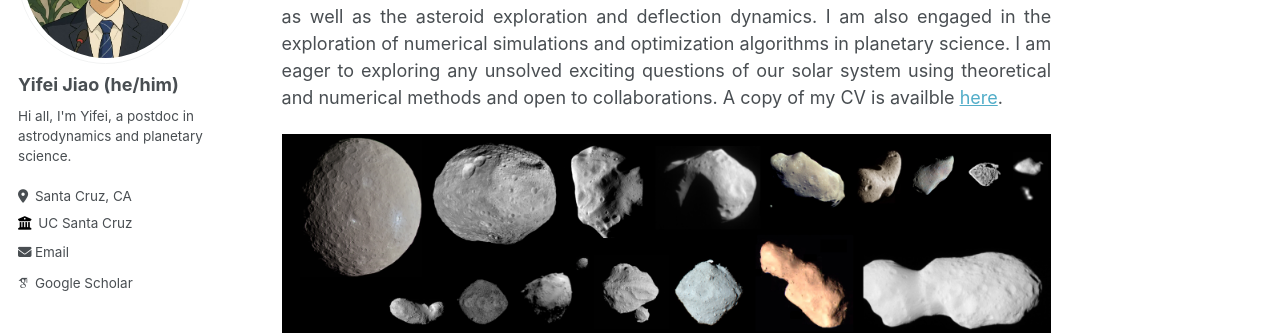
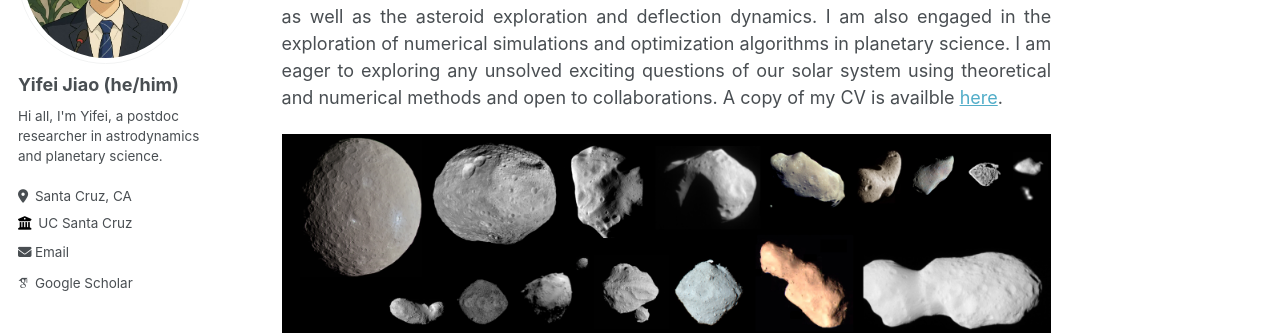
Before and after one commit to jiaoyf-thu/jiaoyf-thu.github.io, a Jekyll site: the page built from _pages/about.md, in a window 1280 px wide. Shown: the part 217-552 px from the top of the page. Built offline with Jekyll 4.4.1, drawn with Linux system fonts in a browser that asks for light colours; some web fonts are replaced.

Commit message:
Update _config.yml

```diff
--- a/_config.yml
+++ b/_config.yml
@@ -24,7 +24,7 @@ author:
   avatar           : "profile.png"
   name             : "Yifei Jiao (he/him)"
   pronouns         : # "he/him"
-  bio              : "Hi all, I'm Yifei, a postdoc in astrodynamics and planetary science."
+  bio              : "Hi all, I'm Yifei, a postdoc researcher in astrodynamics and planetary science."
   location         : "Santa Cruz, CA"
   employer         : "UC Santa Cruz"
   uri              : # URL
```
